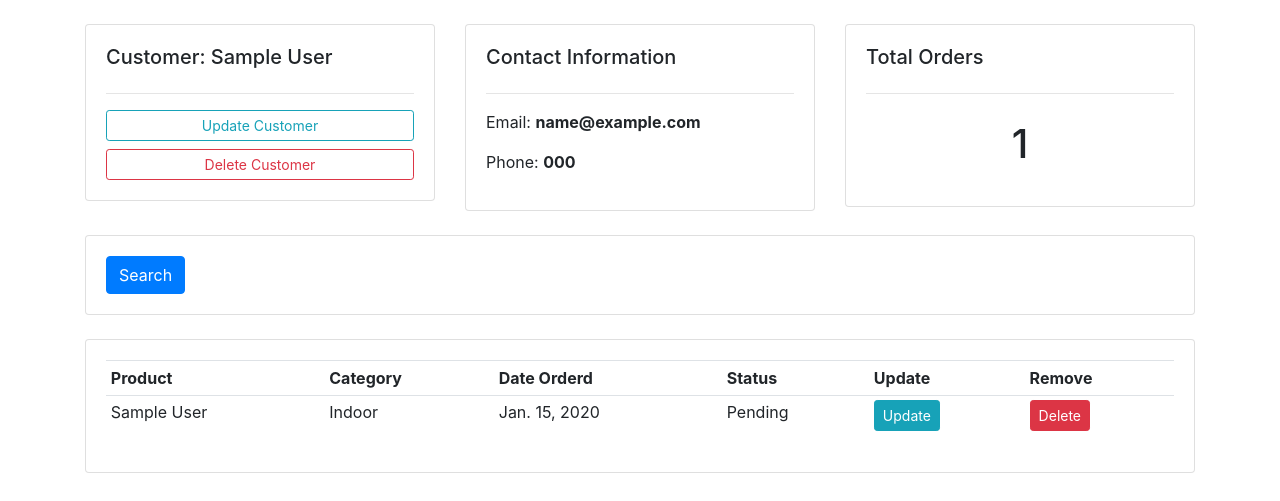
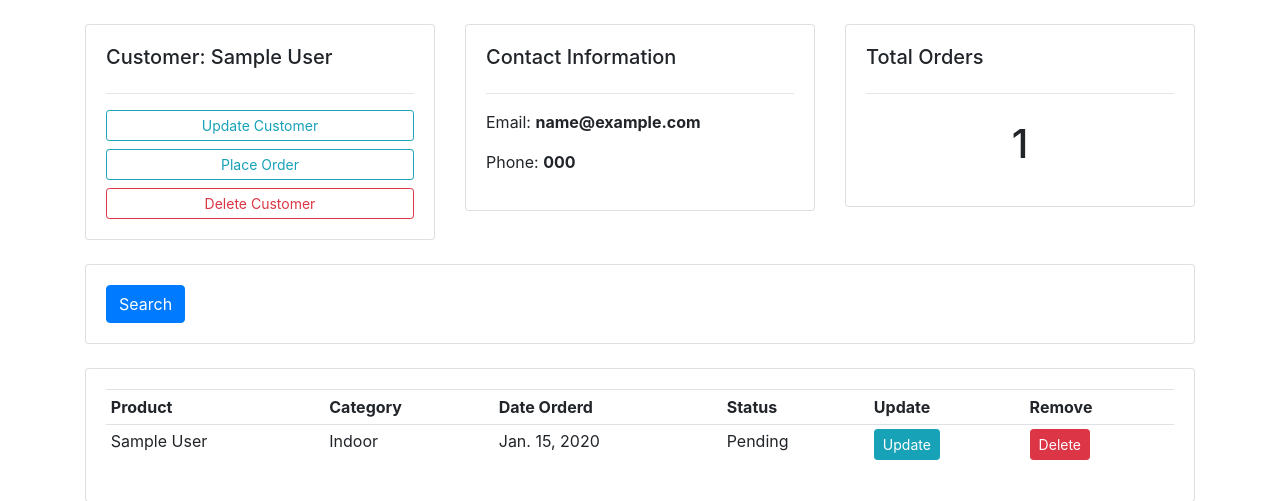
Before and after one commit to marcin-kopanski/crash_course_ivy, a Django app: page /customer/1 in a window 1280 px wide. Shown: the part 56-557 px from the top of the page. Run offline with Django 3.2, Linux system fonts and the light colour scheme; tables that the repository leaves empty hold one stand-in row (values such as "Sample post"); some libraries are stand-ins or nearby versions.

Commit message:
django formsets

```diff
--- a/accounts/templates/accounts/customer.html
+++ b/accounts/templates/accounts/customer.html
@@ -11,8 +11,10 @@
 
             <hr>
 
-            <a class="btn btn-outline-info  btn-sm btn-block" href="">Update Customer</a>
-            <a class="btn btn-outline-danger  btn-sm btn-block" href="">Delete Customer</a>
+            <a class="btn btn-outline-info btn-sm btn-block" href="">Update Customer</a>
+            <a class="btn btn-outline-info btn-sm btn-block" href="{% url 'create_order' customer.id %}">Place
+                Order</a>
+            <a class="btn btn-outline-danger btn-sm btn-block" href="">Delete Customer</a>
         </div>
     </div>
 
--- a/accounts/templates/accounts/dashboard.html
+++ b/accounts/templates/accounts/dashboard.html
@@ -36,8 +36,6 @@
 
             <hr>
 
-            <a class="btn btn-primary btn-sm btn-block" href="{% url 'create_order' %}">Create Order</a>
-
             <table class="table table-sm">
                 <tr>
                     <th>Product</th>
--- a/accounts/urls.py
+++ b/accounts/urls.py
@@ -16,7 +16,7 @@ urlpatterns = [
     path('customer/<str:customer_pk>',
          views.customer, name='customer'),
 
-    path('create_order/',
+    path('create_order/<str:customer_pk>',
          views.create_order, name='create_order'),
 
     path('update_order/<str:order_pk>',
--- a/accounts/views.py
+++ b/accounts/views.py
@@ -1,6 +1,7 @@
 """
 Views for accounts app
 """
+from django.forms import inlineformset_factory
 from django.http import HttpResponse
 from django.shortcuts import render, redirect
 
@@ -44,15 +45,20 @@ def customer(request, customer_pk):
     return render(request, 'accounts/customer.html', context)
 
 
-def create_order(request):
-    form = OrderForm()
+def create_order(request, customer_pk):
+    order_form_set = inlineformset_factory(
+        Customer, Order, fields=('product', 'status'), extra=10)
+    customer = Customer.objects.get(id=customer_pk)
+    formset = order_form_set(queryset=Order.objects.none(), instance=customer)
+    # form = OrderForm(initial={'customer': customer})
     if request.method == 'POST':
-        form = OrderForm(request.POST)
-        if form.is_valid():
-            form.save()
+        # form = OrderForm(request.POST)
+        formset = order_form_set(request.POST, instance=customer)
+        if formset.is_valid():
+            formset.save()
             return redirect('/')
 
-    context = {'form': form}
+    context = {'formset': formset}
     return render(request, 'accounts/order_form.html', context)
 
 
```
Also changed, not shown: accounts/templates/accounts/order_form.html (+6 -1 lines).
